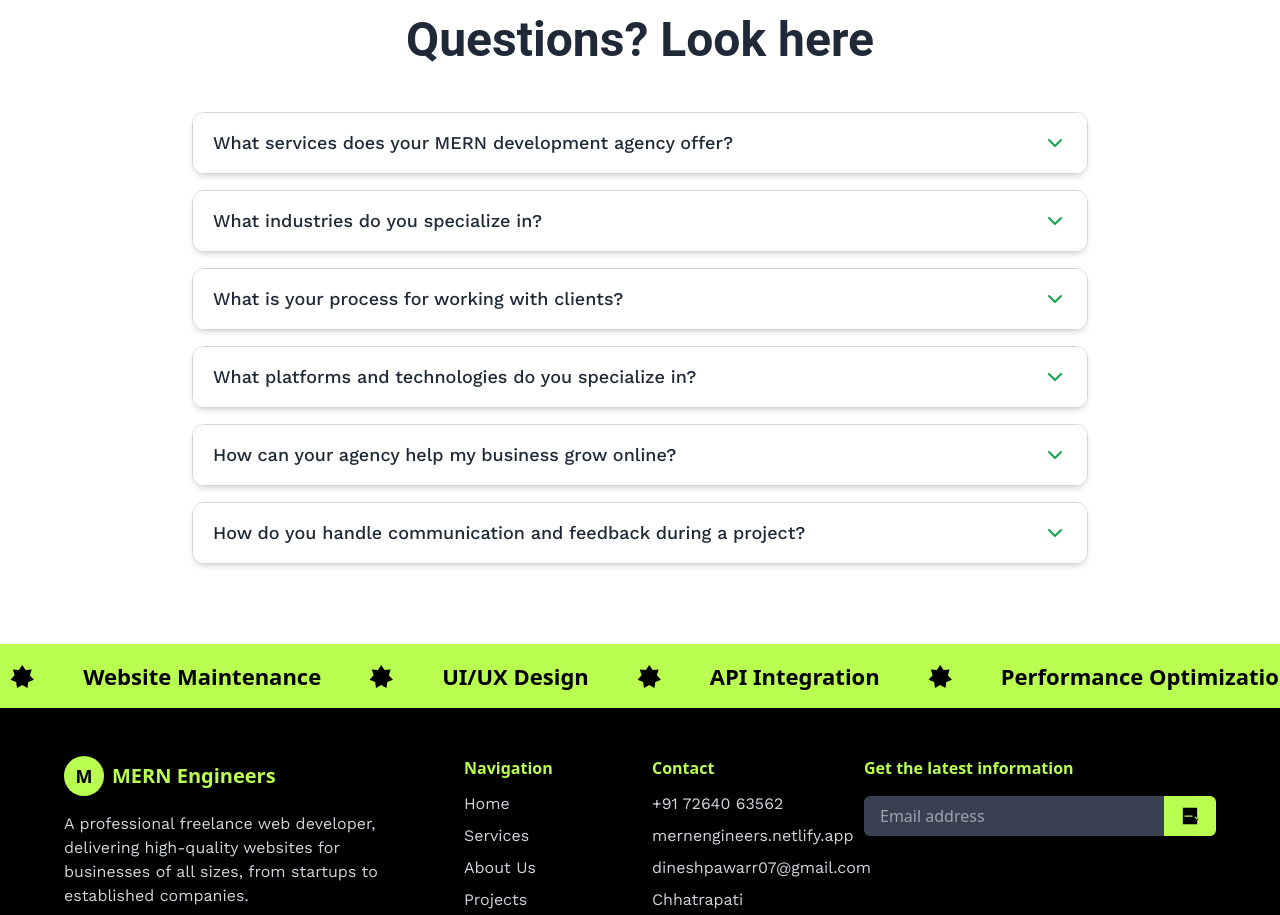
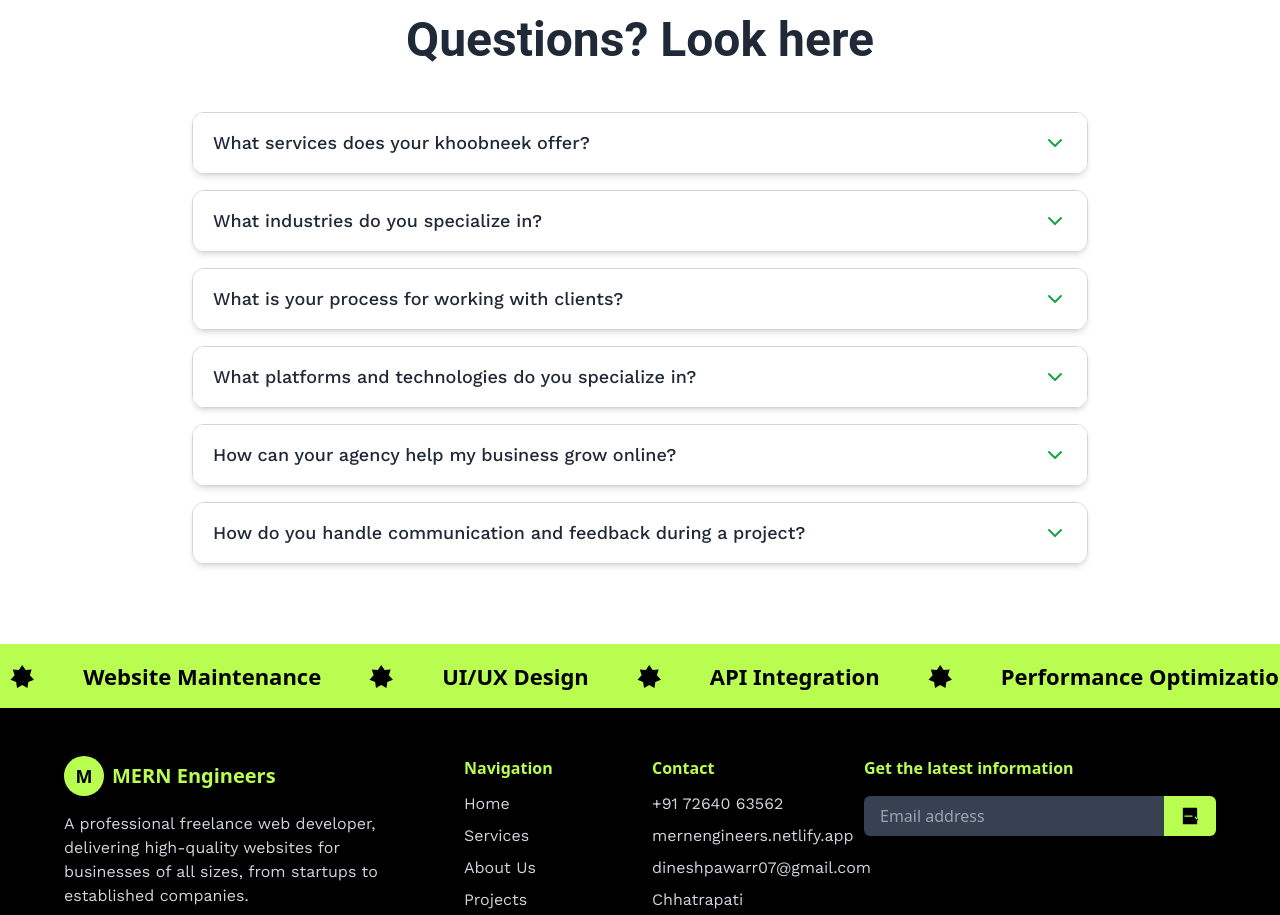
Before and after one commit to shivam13669/MernEngineers-main, a React (Vite) app: page / in a window 1280 px wide. Shown: the part 8120-9035 px from the top of the page. Built offline with nearby package versions, Linux system fonts and the light colour scheme.

Commit message:
Update FAQSection.jsx

```diff
--- a/src/components/FAQSection.jsx
+++ b/src/components/FAQSection.jsx
@@ -46,7 +46,7 @@ const FAQSection = () => {
 
   const faqData = [
     {
-      question: "What services does your MERN development agency offer?",
+      question: "What services does your khoobneek offer?",
       answer:
         "We specialize in full-stack web development using the MERN stack (MongoDB, Express.js, React, and Node.js). Our services include custom web application development, API development, e-commerce solutions, and frontend/backend development.",
     },
```
